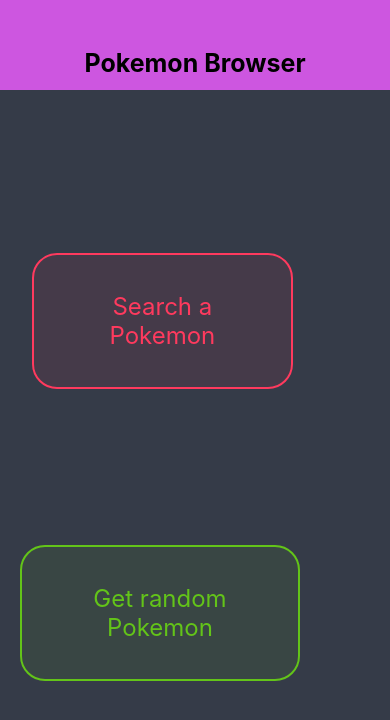
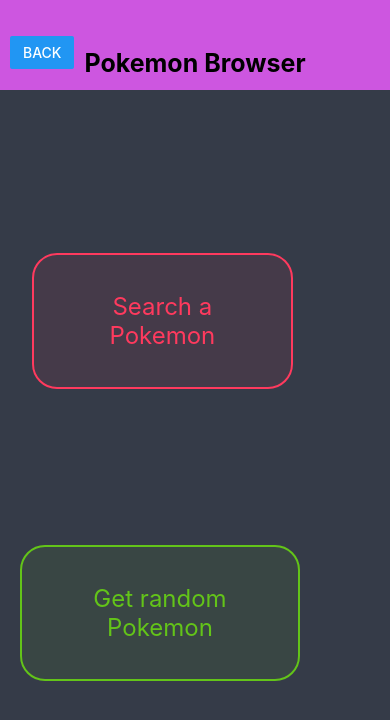
Before and after one commit to MattOfficial/PokemonBrowser-RN, a React Native app: screen / in a window 390 px wide. Shown: the top 720 px of the page. Built offline with nearby package versions, Linux system fonts and the light colour scheme.

Commit message:
Header component changed to account for buttons.

```diff
--- a/components/Header.tsx
+++ b/components/Header.tsx
@@ -1,16 +1,29 @@
 import React from "react";
-import { View, Text, StyleSheet } from "react-native";
+import { View, Text, StyleSheet, Button } from "react-native";
+import Colors from "../constants/Colors";
 
-const Header = (props: { title: string }) => {
+const Header = (props: {
+  title: string;
+  buttonLeft?: any;
+  buttonRight?: any;
+  buttonLeftStyle?: any;
+  buttonRightStyle?: any;
+  headerStyle?: any;
+}) => {
   return (
-    <View style={styles.header}>
-      <Text style={styles.headerText}>{props.title}</Text>
+    <View style={{...styles.header, ...props.headerStyle}}>
+      <View style={{...styles.buttonContainer, ...props.buttonLeftStyle}}>{props.buttonLeft}</View>
+      <View>
+        <Text style={styles.headerText}>{props.title}</Text>
+      </View>
+      <View style={{...styles.buttonContainer, ...props.buttonRightStyle}}>{props.buttonRight}</View>
     </View>
   );
 };
 
 const styles = StyleSheet.create({
   header: {
+    flexDirection: "row",
     width: "100%",
     height: 90,
     paddingTop: 36,
@@ -19,10 +32,17 @@
     justifyContent: "center",
   },
   headerText: {
+    flex: 8,
     color: "black",
     fontSize: 25,
     fontWeight: "bold",
   },
+  buttonContainer: {
+    flex: 2,
+    paddingHorizontal: 10,
+    height: '100%',
+    backgroundColor: Colors.primary.s4,
+  }
 });
 
 export default Header;
--- a/screens/HomeScreen.tsx
+++ b/screens/HomeScreen.tsx
@@ -1,5 +1,5 @@
 import React, { useState } from "react";
-import { View, StyleSheet } from "react-native";
+import { View, StyleSheet, Button } from "react-native";
 import CustomButton, { ICustomButtonProps } from "../components/CustomButton";
 import Colors from "../constants/Colors";
 import Header from "../components/Header";
@@ -19,6 +19,9 @@
     setSearching(false);
     setScrollingRandom(true);
   };
+  const backBtnHandler = () => {
+    console.log("Back button pressed");
+  }
 
   const searchButtonProps: ICustomButtonProps = {
     children: "Search a Pokemon",
@@ -30,9 +33,11 @@
     onPress: randomPokemonHandler,
   };
 
+  const backButton = <Button title="Back" onPress={backBtnHandler} />
+
   const defaultComponent = (
     <>
-      <Header title="Pokemon Browser" />
+      <Header title="Pokemon Browser" buttonLeft={backButton} />
       <View style={styles.pads}></View>
       <View style={styles.buttonView}>
         <CustomButton
```
Also changed, not shown: screens/SearchScreen.tsx (added, +12 -0 lines).
